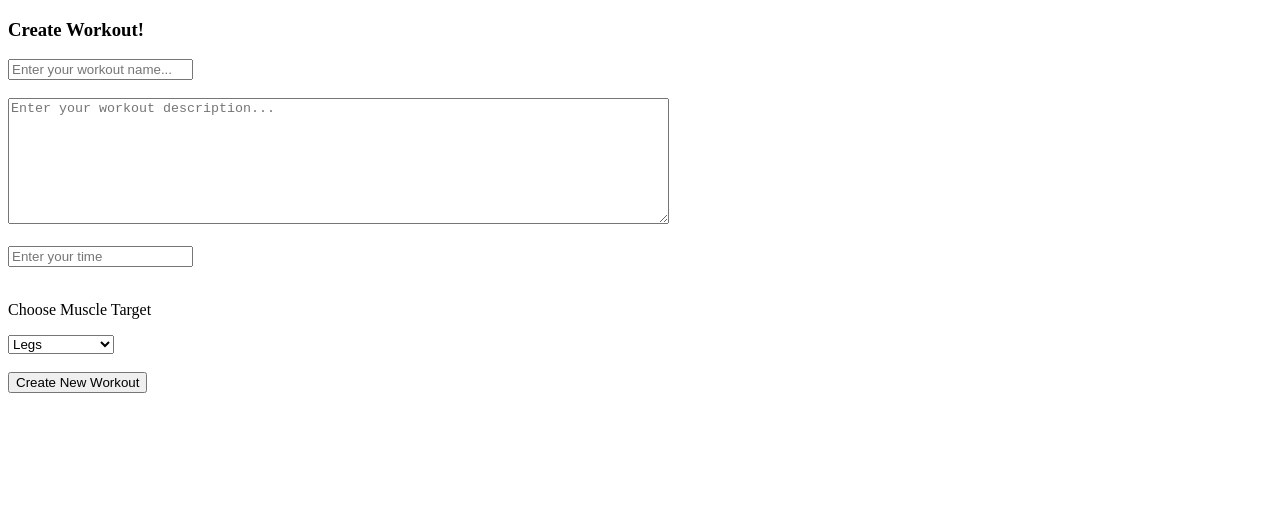
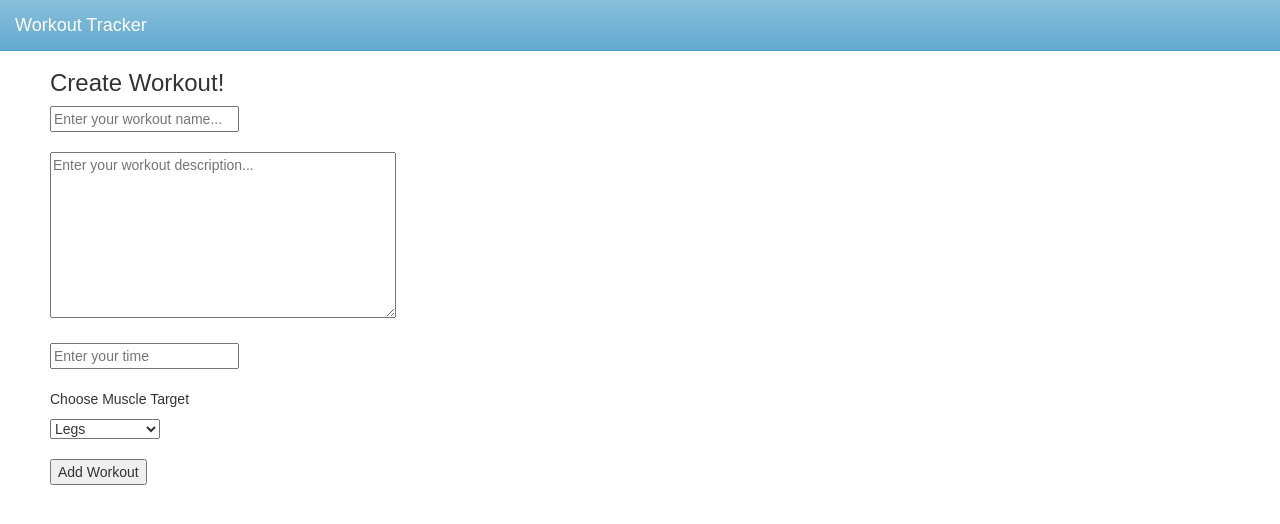
Before and after one commit to jkatem/exercise_frontend, a plain HTML site: page index.html in a window 1280 px wide. Drawn offline with nearby package versions, Linux system fonts and the light colour scheme; no server answers.

Commit message:
update file to match .css

```diff
--- a/index.html
+++ b/index.html
@@ -1,25 +1,57 @@
-<!DOCTYPE html>
+<!doctype html>
 <html lang="en">
-<head>
-    <meta charset="UTF-8">
-    <meta name="viewport" content="width=device-width, initial-scale=1.0">
+  <head>
+    <meta charset="utf-8">
+    <meta http-equiv="X-UA-Compatible" content="IE=edge">
+    <meta name="viewport" content="width=device-width, initial-scale=1">
+    <!-- The above 3 meta tags *must* come first in the head; any other head content must come *after* these tags -->
     <title>Exercise Tracker</title>
 
-</head>
-<body>
+    <!-- Bootstrap -->
+    <link rel="stylesheet" href="https://stackpath.bootstrapcdn.com/bootstrap/3.4.1/css/bootstrap.min.css" integrity="sha384-HSMxcRTRxnN+Bdg0JdbxYKrThecOKuH5zCYotlSAcp1+c8xmyTe9GYg1l9a69psu" crossorigin="anonymous">
 
-    <div class="form-container">
-        <form id="create-exercise-form">
+    <link href="styling.css" rel="stylesheet">
+
+    <nav role="navigation" class="navbar navbar-custom navbar-fixed-top">
+        <div class="container-fluid">
+            <div class="navbar-header">
+                <a class="navbar-brand">Workout Tracker</a>
+                <!-- <button type="button" class="navbar-toggle" data-target="#navbarCollapse" data-toggle="collapse">
+                    <span class="sr-only">Toggle navigation</span>
+                    <span class="icon-bar"></span>
+                    <span class="icon-bar"></span>
+                    <span class="icon-bar"></span> -->
+
+                <!-- </button> -->
+            </div>
+            <!-- <div class="navbar-collapse collapse" id="navbarCollapse">
+                <ul class="nav navbar-nav">
+                  <li><a href="#">Home</a></li>
+                  <li><a href="#">Help</a></li>
+                  <li><a href="#">Contact us</a></li>
+                </ul>
+                <ul class="nav navbar-nav navbar-right">
+                  <li><a href="#loginModal" data-toggle="modal">Login</a></li>
+                </ul>
+
+            </div> -->
+        </div>
+
+    </nav>
+  </head>
+  <body>
+      <!-- <div class="row"> -->
+        <div class="column">
+          <div class="form-container">
+            <form id="create-exercise-form">
             <h3>Create Workout!</h3>
 
             <input id='input-name' type="text" name="title" value="" placeholder="Enter your workout name..." class="input-text">
             <br><br>
-            <textarea id='input-description' name="description" rows="8" cols="80" value="" placeholder="Enter your workout description..."></textarea>
+            <textarea id='input-description' name="description" rows="8" cols="40" value="" placeholder="Enter your workout description..."></textarea>
             <br><br>
             <input id='input-duration' type="text" name="duration" value="" placeholder="Enter your time" class="input-text">
             <br><br>
-
-        <!-- // have preset muscle targets in which user gets to choose. Don't want to give user option to create new muscle target  -->
 
             <p>Choose Muscle Target </p>
             <select id="muscles" name="muscle">
@@ -28,17 +60,49 @@
                 <option value="3">Full Body</option>
             </select>
             <br><br>
+            <input id= 'create-button' type="submit" name="submit" value="Add Workout" class="submit">
+            </form>
+          </div>
+        </div>
+      <!-- </div> -->
 
-            <input id= 'create-button' type="submit" name="submit" value="Create New Workout" class="submit">
-        </form>
 
+<!-- <div class="row"> -->
+  <div class="column">
+    <div class="card">
+      <main></main>
     </div>
+  </div>
+<!-- </div> -->
 
-    <main></main>
+        <!-- <section class="jumbotron text-center">
+
+        </section> -->
+
+      <!-- Jumbotron with Sign up Button  -->
+         <!-- <div class="jumbotron" id="myContainer">
+            <h1>Exercise Tracker App</h1>
+            <p>Your Exercises with you wherever you go.</p>
+            <button type="button" class="btn btn-lg green signup" data-target="#signupModal" data-toggle="modal">Sign up-It's free</button>
+        </div> -->
+      <!-- Login Form  -->
+
+      <!-- Sign up Form  -->
+
+      <!-- Forgot password form  -->
+
+      <!-- Footer  -->
+
+
+
+    <!-- jQuery (necessary for Bootstrap's JavaScript plugins) -->
+    <script src="https://code.jquery.com/jquery-1.12.4.min.js" integrity="sha384-nvAa0+6Qg9clwYCGGPpDQLVpLNn0fRaROjHqs13t4Ggj3Ez50XnGQqc/r8MhnRDZ" crossorigin="anonymous"></script>
+    <!-- Include all compiled plugins (below), or include individual files as needed -->
+    <script src="https://stackpath.bootstrapcdn.com/bootstrap/3.4.1/js/bootstrap.min.js" integrity="sha384-aJ21OjlMXNL5UyIl/XNwTMqvzeRMZH2w8c5cRVpzpU8Y5bApTppSuUkhZXN0VxHd" crossorigin="anonymous"></script>
+
 
     <script type="text/javascript" src="src/index.js"></script>
     <script type="text/javascript" src="src/exercise.js"></script>
 
-
-</body>
+    </body>
 </html>
```
